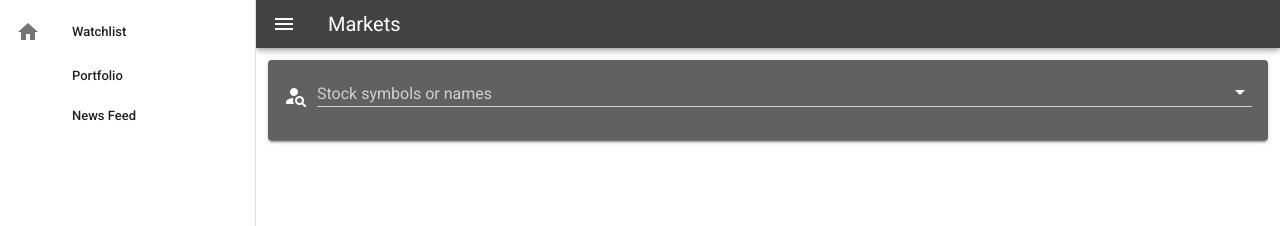
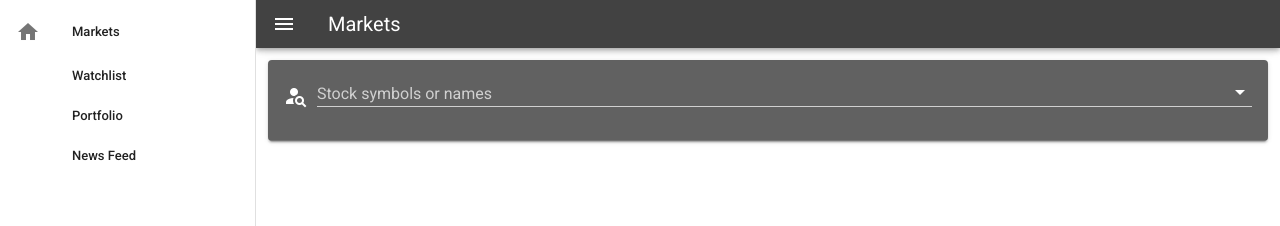
Before and after one commit to mismaah-abdulla/stock-portfolio, a Vue app: page / in a window 1280 px wide. Shown: the top 226 px of the page. Built offline with nearby package versions, Linux system fonts and the light colour scheme.

Commit message:
Lessen drawer item code using v-for

```diff
--- a/src/components/Drawer.vue
+++ b/src/components/Drawer.vue
@@ -6,28 +6,12 @@
       expand-on-hover
     >
       <v-list dense>
-        <v-list-item link>
+        <v-list-item link v-for="item in drawerItems" :key="item.title">
           <v-list-item-action>
-            <v-icon>mdi-home</v-icon>
+            <v-icon>{{ item.icon }}</v-icon>
           </v-list-item-action>
           <v-list-item-content>
-            <v-list-item-title>Watchlist</v-list-item-title>
-          </v-list-item-content>
-        </v-list-item>
-        <v-list-item link>
-          <v-list-item-action>
-            <v-icon>mdi-contact-mail</v-icon>
-          </v-list-item-action>
-          <v-list-item-content>
-            <v-list-item-title>Portfolio</v-list-item-title>
-          </v-list-item-content>
-        </v-list-item>
-        <v-list-item link>
-          <v-list-item-action>
-            <v-icon>mdi-contact-mail</v-icon>
-          </v-list-item-action>
-          <v-list-item-content>
-            <v-list-item-title>News Feed</v-list-item-title>
+            <v-list-item-title>{{ item.title }}</v-list-item-title>
           </v-list-item-content>
         </v-list-item>
       </v-list>
@@ -49,6 +33,12 @@
     name: 'Drawer',
     data: () => ({
       drawer: null,
+      drawerItems: [
+      {title: "Markets", icon: "mdi-home"},
+      {title: "Watchlist", icon: "mdi-contact-mail"},
+      {title: "Portfolio", icon: "mdi-contact-mail"},
+      {title: "News Feed", icon: "mdi-contact-mail"}
+      ]
     }),
     props: {
       source: String,
```
